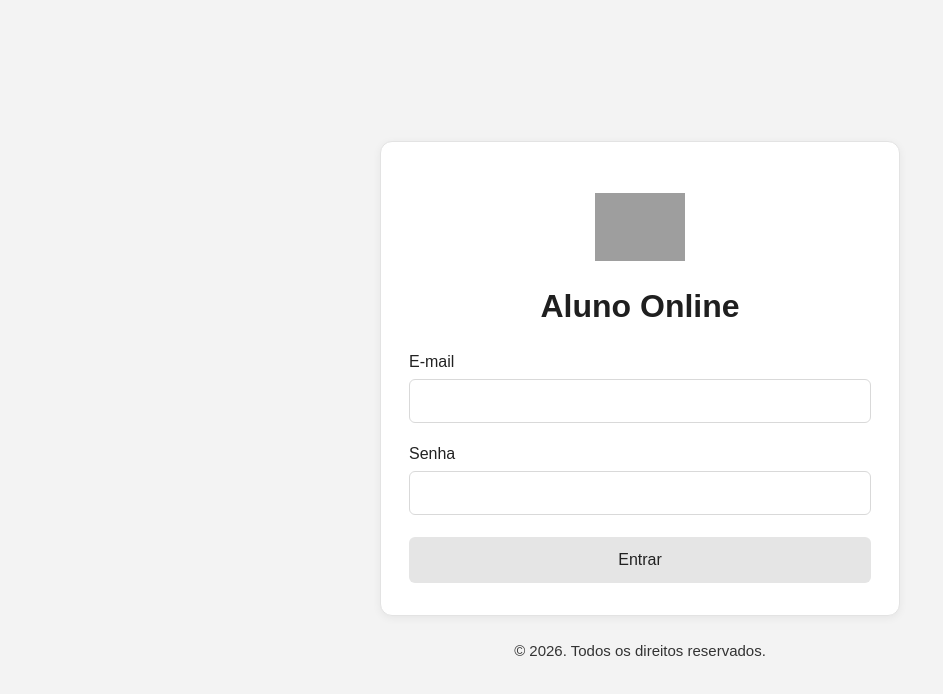
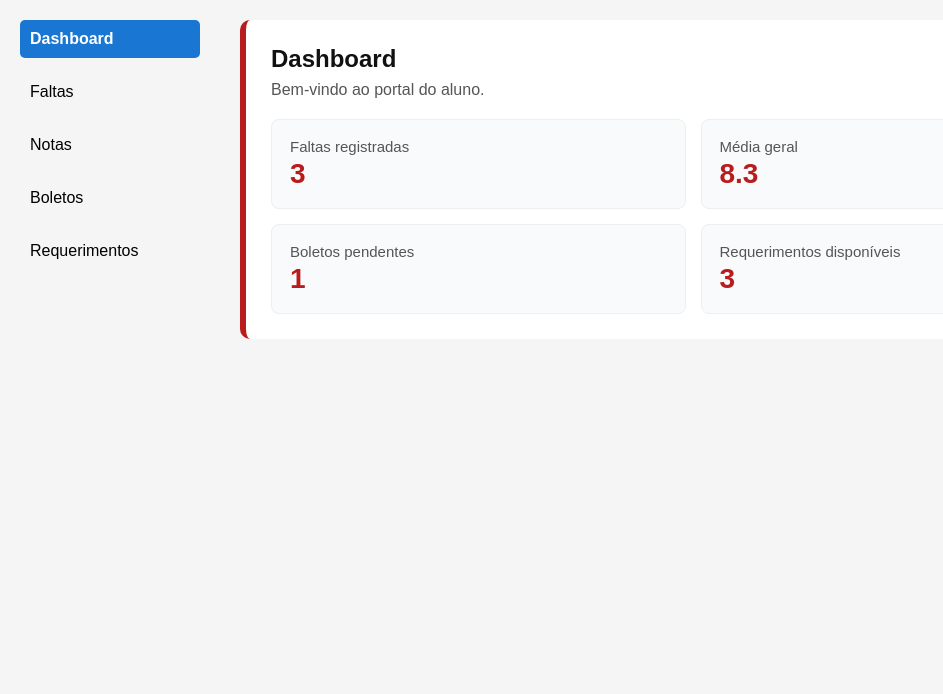
Before and after one commit to livialopes8/Frontend-2026, a React (Vite) app in the folder praticas/aluno-online-react/: page / in a window 1280 px wide. Shown: the top 694 px of the page, without its empty margins (0-943 px from the left). Built offline with nearby package versions, Linux system fonts and the light colour scheme; grey boxes are pictures that could not be loaded.

Commit message:
feat: implementa pratica06

```diff
--- a/praticas/aluno-online-react/package.json
+++ b/praticas/aluno-online-react/package.json
@@ -11,7 +11,8 @@
   },
   "dependencies": {
     "react": "^19.2.0",
-    "react-dom": "^19.2.0"
+    "react-dom": "^19.2.0",
+    "react-router-dom": "^7.17.0"
   },
   "devDependencies": {
     "@eslint/js": "^9.39.1",
--- a/praticas/aluno-online-react/src/App.css
+++ b/praticas/aluno-online-react/src/App.css
@@ -7,3 +7,41 @@
 body {
   font-family: Arial, sans-serif;
 }
+
+.layout {
+  display: flex;
+  min-height: 100vh;
+}
+
+nav {
+  width: 220px;
+  background-color: #f5f5f5;
+  padding: 20px;
+}
+
+nav ul {
+  list-style: none;
+}
+
+nav li {
+  margin-bottom: 15px;
+}
+
+nav a {
+  text-decoration: none;
+  color: black;
+  display: block;
+  padding: 10px;
+  border-radius: 5px;
+}
+
+nav a.active {
+  background-color: #1976d2;
+  color: white;
+  font-weight: bold;
+}
+
+.conteudo {
+  flex: 1;
+  padding: 20px;
+}
--- a/praticas/aluno-online-react/src/App.jsx
+++ b/praticas/aluno-online-react/src/App.jsx
@@ -1,8 +1,26 @@
-import './App.css';
-import Login from './pages/Login/Login';
+import "./App.css";
+import { Routes, Route } from "react-router-dom";
+
+import Layout from "./layouts/Layout";
+
+import Dashboard from "./pages/Dashboard/Dashboard";
+import Faltas from "./pages/Faltas/Faltas";
+import Notas from "./pages/Notas/Notas";
+import Boletos from "./pages/Boletos/Boletos";
+import Requerimentos from "./pages/Requerimentos/Requerimentos";
 
 function App() {
-  return <Login />;
+  return (
+    <Routes>
+      <Route path="/" element={<Layout />}>
+        <Route index element={<Dashboard />} />
+        <Route path="faltas" element={<Faltas />} />
+        <Route path="notas" element={<Notas />} />
+        <Route path="boletos" element={<Boletos />} />
+        <Route path="requerimentos" element={<Requerimentos />} />
+      </Route>
+    </Routes>
+  );
 }
 
 export default App;
--- /dev/null
+++ b/praticas/aluno-online-react/src/Layouts/Layout.jsx
@@ -0,0 +1,16 @@
+import { Outlet } from "react-router-dom";
+import Menu from "../components/Menu";
+
+function Layout() {
+  return (
+    <div className="layout">
+      <Menu />
+
+      <main className="conteudo">
+        <Outlet />
+      </main>
+    </div>
+  );
+}
+
+export default Layout;
--- /dev/null
+++ b/praticas/aluno-online-react/src/components/Menu.jsx
@@ -0,0 +1,31 @@
+import { NavLink } from "react-router-dom";
+
+function Menu() {
+  return (
+    <nav>
+      <ul>
+        <li>
+          <NavLink to="/">Dashboard</NavLink>
+        </li>
+
+        <li>
+          <NavLink to="/faltas">Faltas</NavLink>
+        </li>
+
+        <li>
+          <NavLink to="/notas">Notas</NavLink>
+        </li>
+
+        <li>
+          <NavLink to="/boletos">Boletos</NavLink>
+        </li>
+
+        <li>
+          <NavLink to="/requerimentos">Requerimentos</NavLink>
+        </li>
+      </ul>
+    </nav>
+  );
+}
+
+export default Menu;
--- a/praticas/aluno-online-react/src/main.jsx
+++ b/praticas/aluno-online-react/src/main.jsx
@@ -1,10 +1,14 @@
 import { StrictMode } from "react";
 import { createRoot } from "react-dom/client";
+import { BrowserRouter } from "react-router-dom";
+
 import "./index.css";
 import App from "./App.jsx";
 
 createRoot(document.getElementById("root")).render(
   <StrictMode>
-    <App />
+    <BrowserRouter>
+      <App />
+    </BrowserRouter>
   </StrictMode>,
 );
```
Also changed, not shown: 1 other file (tests, documents, lock files or other folders).
